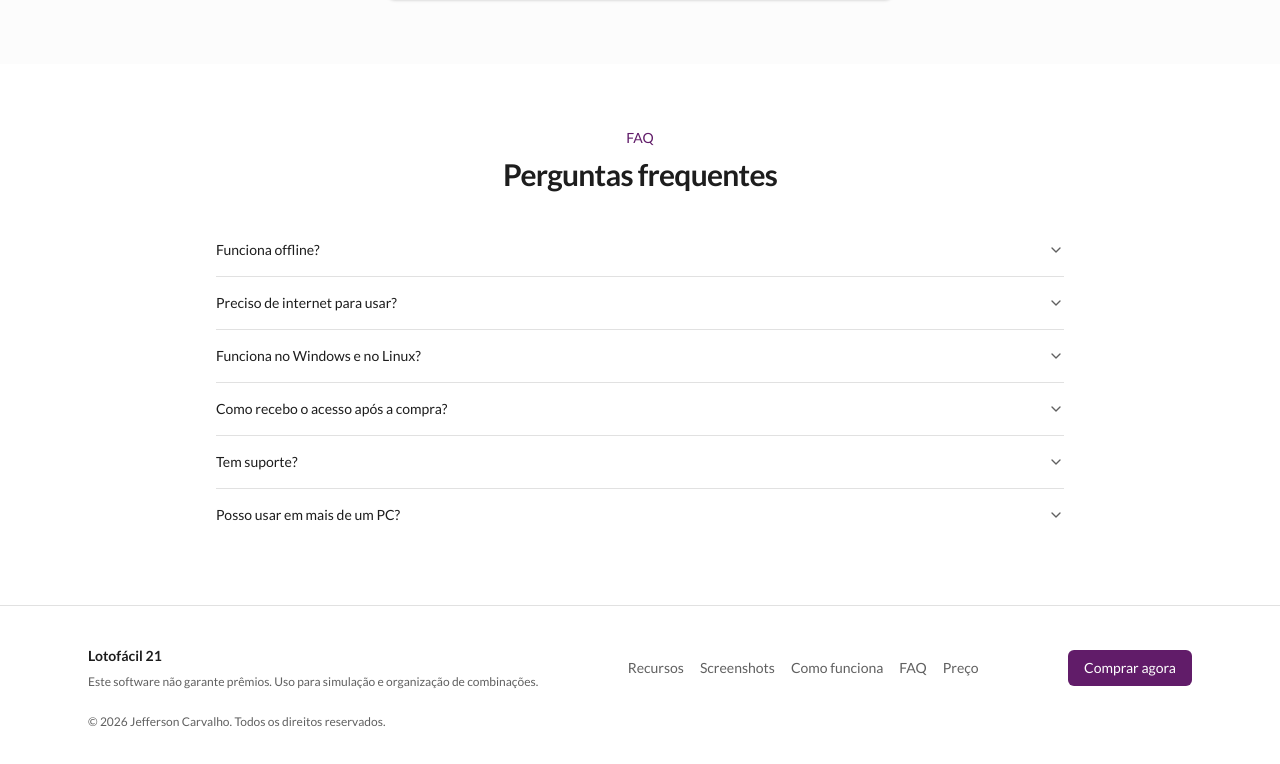
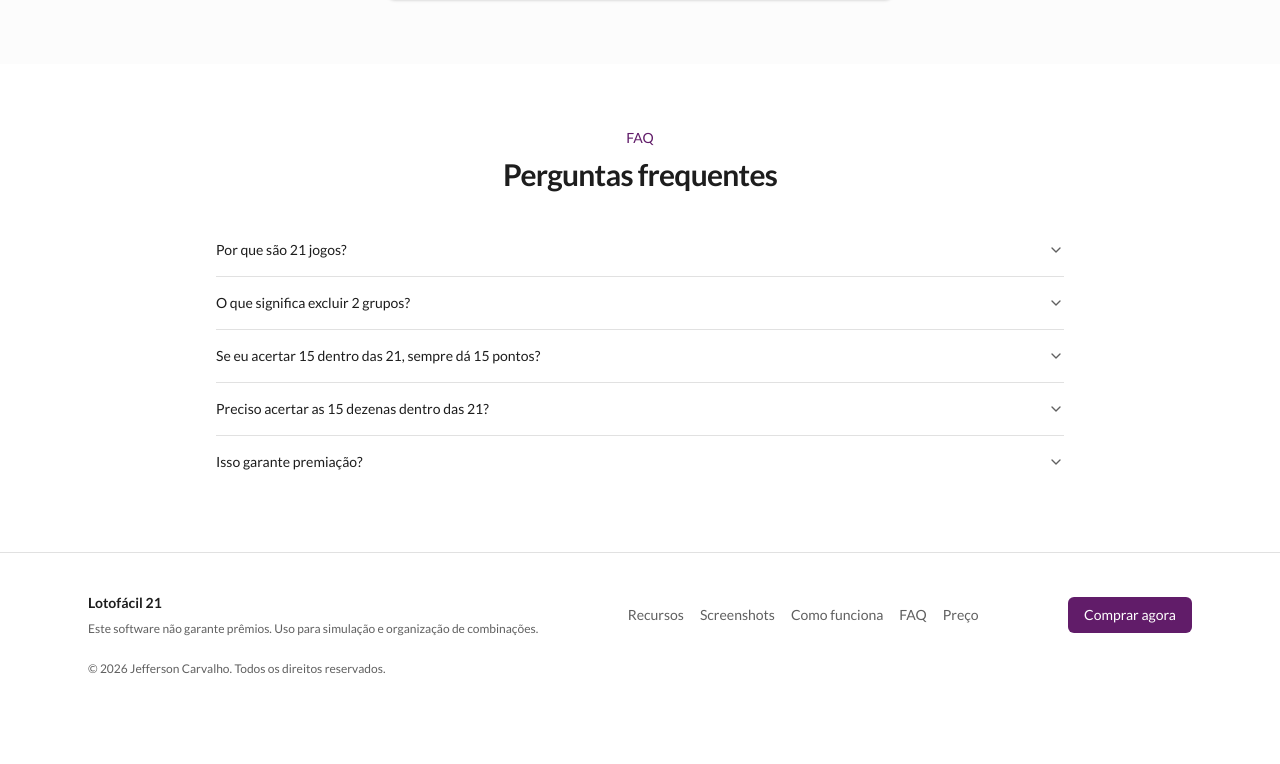
Before and after one commit to Jefferson08/lotofacil-21-site, a React (Vite) app: page / in a window 1280 px wide. Shown: the part 8010-8774 px from the top of the page. After the commit the page ends 8727 px from the top, so only its background shows below. Built offline with nearby package versions, Linux system fonts and the light colour scheme.

Commit message:
chore: align faq with desktop

```diff
--- a/src/components/sections/FAQ.tsx
+++ b/src/components/sections/FAQ.tsx
@@ -7,34 +7,29 @@ import {
 
 const items = [
   {
-    question: "Funciona offline?",
+    question: "Por que são 21 jogos?",
     answer:
-      "Sim. Após a ativação, o sistema funciona offline. Quando houver internet, ele realiza validações periódicas.",
+      "Porque existem 21 combinações possíveis ao excluir 2 grupos dentre 7 (C(7,2)=21). Assim, todos os conjuntos de 5 grupos são contemplados.",
   },
   {
-    question: "Preciso de internet para usar?",
+    question: "O que significa excluir 2 grupos?",
     answer:
-      "Somente para ativar e validar a licença de tempos em tempos. O uso principal é offline.",
+      "Cada jogo mantém 5 grupos (15 dezenas) e exclui 2 grupos. Isso permite variar quais dezenas entram em cada jogo.",
   },
   {
-    question: "Funciona no Windows e no Linux?",
+    question: "Se eu acertar 15 dentro das 21, sempre dá 15 pontos?",
     answer:
-      "Sim. Compatível com Windows 10/11 e Linux (Ubuntu/Debian e Fedora/RHEL).",
+      "Não necessariamente. Depende da distribuição das dezenas sorteadas entre os grupos. Em determinados cenários, o melhor jogo ainda pode excluir dezenas sorteadas.",
   },
   {
-    question: "Como recebo o acesso após a compra?",
+    question: "Preciso acertar as 15 dezenas dentro das 21?",
     answer:
-      "Após a compra, você recebe o link de download e a licença de ativação pelo canal informado.",
+      "Não necessariamente. Em determinados cenários, acertos de 14 ou 13 dezenas podem resultar em premiação. Isso depende da distribuição das dezenas sorteadas entre os grupos e dos jogos gerados.",
   },
   {
-    question: "Tem suporte?",
+    question: "Isso garante premiação?",
     answer:
-      "Sim. O suporte é feito por e-mail do desenvolvedor.",
-  },
-  {
-    question: "Posso usar em mais de um PC?",
-    answer:
-      "Depende da licença adquirida. Consulte os termos para detalhes.",
+      "Não. O fechamento é uma ferramenta de combinação e simulação. O resultado final depende do sorteio e não há garantia de premiação.",
   },
 ]
 
```
